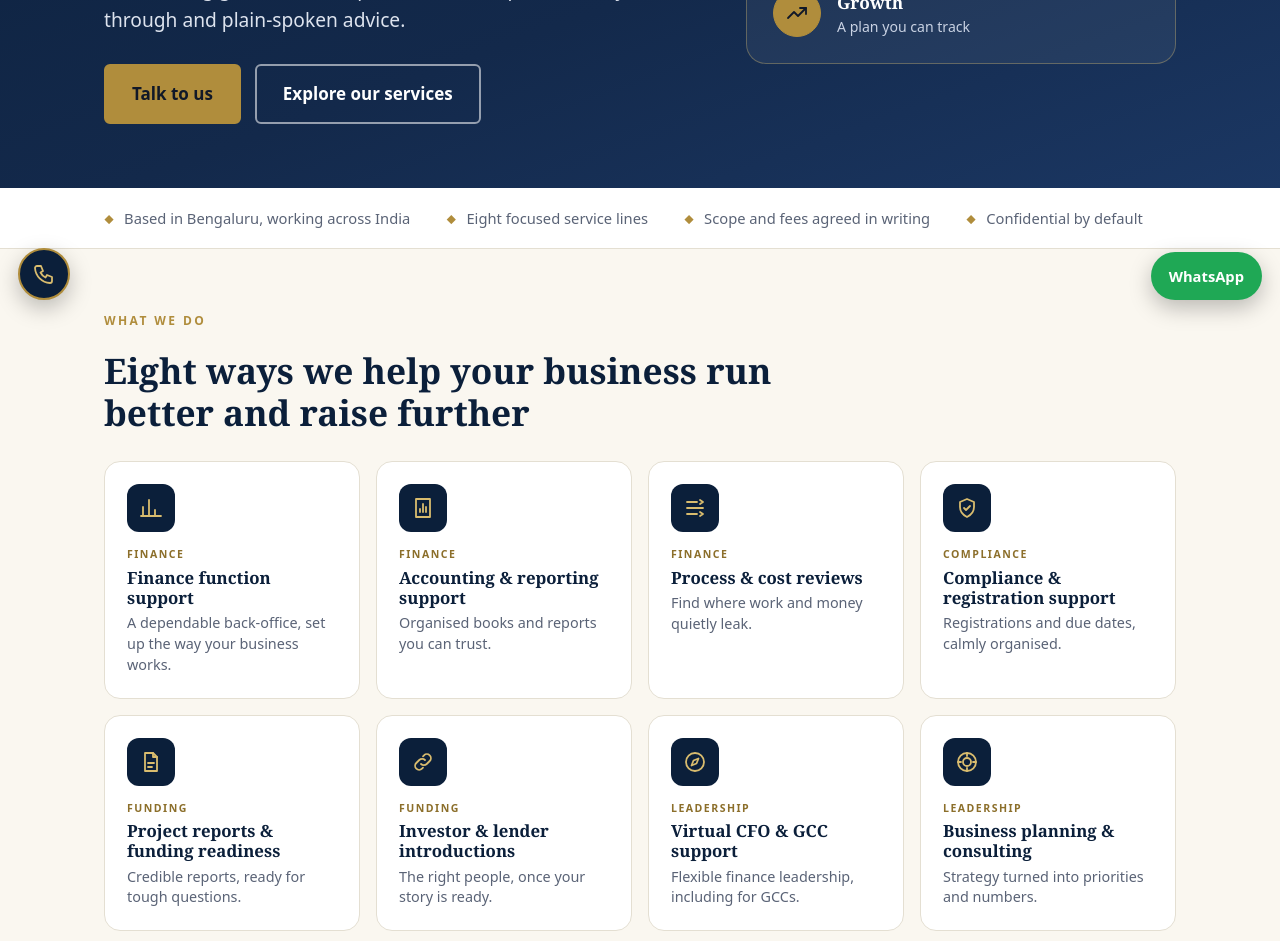
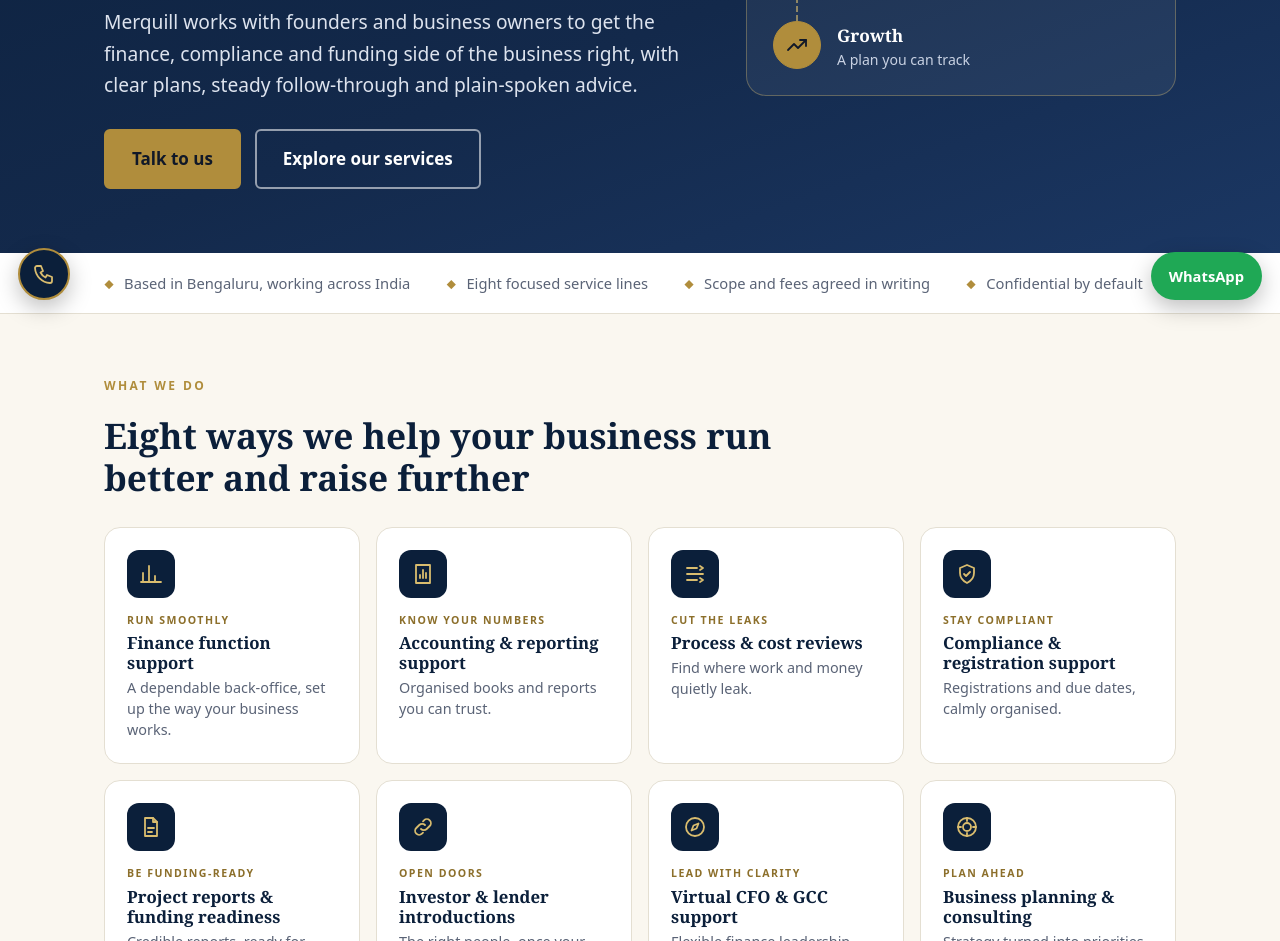
Before and after one commit to MerquillAdvisoryServicesLLP/Merquill-website, a plain HTML site: page index.html in a window 1280 px wide. Shown: the part 482-1423 px from the top of the page. Drawn offline with Linux system fonts and the light colour scheme.

Commit message:
Add files via upload

```diff
--- a/index.html
+++ b/index.html
@@ -61,8 +61,8 @@
 <section class="hero"><div class="wrap hero-grid">
 <div>
 <span class="eyebrow">Management consulting · Bengaluru</span><hr class="rule">
-<h1>Sound foundations for businesses that mean to grow.</h1>
-<p class="lead">Merquill helps founders and owners put the finance, compliance and funding groundwork in place, with clear plans, steady follow-through and plain-spoken advice.</p>
+<h1>Books in order. Compliance on track. Ready for funding.</h1>
+<p class="lead">Merquill works with founders and business owners to get the finance, compliance and funding side of the business right, with clear plans, steady follow-through and plain-spoken advice.</p>
 <div class="btns"><a class="btn" href="/contact.html">Talk to us</a><a class="btn ghost" href="/services.html">Explore our services</a></div>
 </div>
 <div class="hero-art"><div class="art-card">
@@ -80,14 +80,14 @@
 <section><div class="wrap">
 <div class="head"><span class="eyebrow" style="color:var(--gold)">What we do</span><h2>Eight ways we help your business run better and raise further</h2></div>
 <div class="svcs">
-<a class="svc-tile" href="/services.html#finance-function-support"><span class="svc-ic"><svg class="ico" width="24" height="24" viewBox="0 0 24 24" fill="none" stroke="currentColor" stroke-width="1.8" stroke-linecap="round" stroke-linejoin="round" aria-hidden="true"><use href="#i-finance"/></svg></span><span class="tag">Finance</span><h3>Finance function support</h3><p>A dependable back-office, set up the way your business works.</p></a>
-<a class="svc-tile" href="/services.html#accounting-reporting-support"><span class="svc-ic"><svg class="ico" width="24" height="24" viewBox="0 0 24 24" fill="none" stroke="currentColor" stroke-width="1.8" stroke-linecap="round" stroke-linejoin="round" aria-hidden="true"><use href="#i-report"/></svg></span><span class="tag">Finance</span><h3>Accounting &amp; reporting support</h3><p>Organised books and reports you can trust.</p></a>
-<a class="svc-tile" href="/services.html#process-cost-reviews"><span class="svc-ic"><svg class="ico" width="24" height="24" viewBox="0 0 24 24" fill="none" stroke="currentColor" stroke-width="1.8" stroke-linecap="round" stroke-linejoin="round" aria-hidden="true"><use href="#i-flow"/></svg></span><span class="tag">Finance</span><h3>Process &amp; cost reviews</h3><p>Find where work and money quietly leak.</p></a>
-<a class="svc-tile" href="/services.html#compliance-registration-support"><span class="svc-ic"><svg class="ico" width="24" height="24" viewBox="0 0 24 24" fill="none" stroke="currentColor" stroke-width="1.8" stroke-linecap="round" stroke-linejoin="round" aria-hidden="true"><use href="#i-shield"/></svg></span><span class="tag">Compliance</span><h3>Compliance &amp; registration support</h3><p>Registrations and due dates, calmly organised.</p></a>
-<a class="svc-tile" href="/services.html#project-reports-funding-readiness"><span class="svc-ic"><svg class="ico" width="24" height="24" viewBox="0 0 24 24" fill="none" stroke="currentColor" stroke-width="1.8" stroke-linecap="round" stroke-linejoin="round" aria-hidden="true"><use href="#i-doc"/></svg></span><span class="tag">Funding</span><h3>Project reports &amp; funding readiness</h3><p>Credible reports, ready for tough questions.</p></a>
-<a class="svc-tile" href="/services.html#investor-lender-introductions"><span class="svc-ic"><svg class="ico" width="24" height="24" viewBox="0 0 24 24" fill="none" stroke="currentColor" stroke-width="1.8" stroke-linecap="round" stroke-linejoin="round" aria-hidden="true"><use href="#i-link"/></svg></span><span class="tag">Funding</span><h3>Investor &amp; lender introductions</h3><p>The right people, once your story is ready.</p></a>
-<a class="svc-tile" href="/services.html#virtual-cfo-gcc-support"><span class="svc-ic"><svg class="ico" width="24" height="24" viewBox="0 0 24 24" fill="none" stroke="currentColor" stroke-width="1.8" stroke-linecap="round" stroke-linejoin="round" aria-hidden="true"><use href="#i-compass"/></svg></span><span class="tag">Leadership</span><h3>Virtual CFO &amp; GCC support</h3><p>Flexible finance leadership, including for GCCs.</p></a>
-<a class="svc-tile" href="/services.html#business-planning-consulting"><span class="svc-ic"><svg class="ico" width="24" height="24" viewBox="0 0 24 24" fill="none" stroke="currentColor" stroke-width="1.8" stroke-linecap="round" stroke-linejoin="round" aria-hidden="true"><use href="#i-plan"/></svg></span><span class="tag">Leadership</span><h3>Business planning &amp; consulting</h3><p>Strategy turned into priorities and numbers.</p></a>
+<a class="svc-tile" href="/services.html#finance-function-support"><span class="svc-ic"><svg class="ico" width="24" height="24" viewBox="0 0 24 24" fill="none" stroke="currentColor" stroke-width="1.8" stroke-linecap="round" stroke-linejoin="round" aria-hidden="true"><use href="#i-finance"/></svg></span><span class="tag">Run smoothly</span><h3>Finance function support</h3><p>A dependable back-office, set up the way your business works.</p></a>
+<a class="svc-tile" href="/services.html#accounting-reporting-support"><span class="svc-ic"><svg class="ico" width="24" height="24" viewBox="0 0 24 24" fill="none" stroke="currentColor" stroke-width="1.8" stroke-linecap="round" stroke-linejoin="round" aria-hidden="true"><use href="#i-report"/></svg></span><span class="tag">Know your numbers</span><h3>Accounting &amp; reporting support</h3><p>Organised books and reports you can trust.</p></a>
+<a class="svc-tile" href="/services.html#process-cost-reviews"><span class="svc-ic"><svg class="ico" width="24" height="24" viewBox="0 0 24 24" fill="none" stroke="currentColor" stroke-width="1.8" stroke-linecap="round" stroke-linejoin="round" aria-hidden="true"><use href="#i-flow"/></svg></span><span class="tag">Cut the leaks</span><h3>Process &amp; cost reviews</h3><p>Find where work and money quietly leak.</p></a>
+<a class="svc-tile" href="/services.html#compliance-registration-support"><span class="svc-ic"><svg class="ico" width="24" height="24" viewBox="0 0 24 24" fill="none" stroke="currentColor" stroke-width="1.8" stroke-linecap="round" stroke-linejoin="round" aria-hidden="true"><use href="#i-shield"/></svg></span><span class="tag">Stay compliant</span><h3>Compliance &amp; registration support</h3><p>Registrations and due dates, calmly organised.</p></a>
+<a class="svc-tile" href="/services.html#project-reports-funding-readiness"><span class="svc-ic"><svg class="ico" width="24" height="24" viewBox="0 0 24 24" fill="none" stroke="currentColor" stroke-width="1.8" stroke-linecap="round" stroke-linejoin="round" aria-hidden="true"><use href="#i-doc"/></svg></span><span class="tag">Be funding-ready</span><h3>Project reports &amp; funding readiness</h3><p>Credible reports, ready for tough questions.</p></a>
+<a class="svc-tile" href="/services.html#investor-lender-introductions"><span class="svc-ic"><svg class="ico" width="24" height="24" viewBox="0 0 24 24" fill="none" stroke="currentColor" stroke-width="1.8" stroke-linecap="round" stroke-linejoin="round" aria-hidden="true"><use href="#i-link"/></svg></span><span class="tag">Open doors</span><h3>Investor &amp; lender introductions</h3><p>The right people, once your story is ready.</p></a>
+<a class="svc-tile" href="/services.html#virtual-cfo-gcc-support"><span class="svc-ic"><svg class="ico" width="24" height="24" viewBox="0 0 24 24" fill="none" stroke="currentColor" stroke-width="1.8" stroke-linecap="round" stroke-linejoin="round" aria-hidden="true"><use href="#i-compass"/></svg></span><span class="tag">Lead with clarity</span><h3>Virtual CFO &amp; GCC support</h3><p>Flexible finance leadership, including for GCCs.</p></a>
+<a class="svc-tile" href="/services.html#business-planning-consulting"><span class="svc-ic"><svg class="ico" width="24" height="24" viewBox="0 0 24 24" fill="none" stroke="currentColor" stroke-width="1.8" stroke-linecap="round" stroke-linejoin="round" aria-hidden="true"><use href="#i-plan"/></svg></span><span class="tag">Plan ahead</span><h3>Business planning &amp; consulting</h3><p>Strategy turned into priorities and numbers.</p></a>
 </div>
 </div></section>
 
@@ -113,7 +113,7 @@
 </div></section>
 
 <section class="alt"><div class="wrap">
-<div class="head" style="text-align:center;margin-inline:auto"><span class="eyebrow" style="color:var(--gold)">Why Merquill</span><h2>Consulting that is useful on Monday morning</h2></div>
+<div class="head" style="text-align:center;margin-inline:auto"><span class="eyebrow" style="color:var(--gold)">Why Merquill</span><h2 style="text-wrap:balance">Fewer loose ends. More time to run your business.</h2></div>
 <div class="vs">
 <div class="vs-col vs-old"><h3>Handling it in pieces</h3><ul>
 <li><span class="vs-ico"><svg class="ico" width="14" height="14" viewBox="0 0 24 24" fill="none" stroke="currentColor" stroke-width="1.8" stroke-linecap="round" stroke-linejoin="round" aria-hidden="true"><use href="#i-x"/></svg></span>Separate people for books, compliance and funding</li>
```
